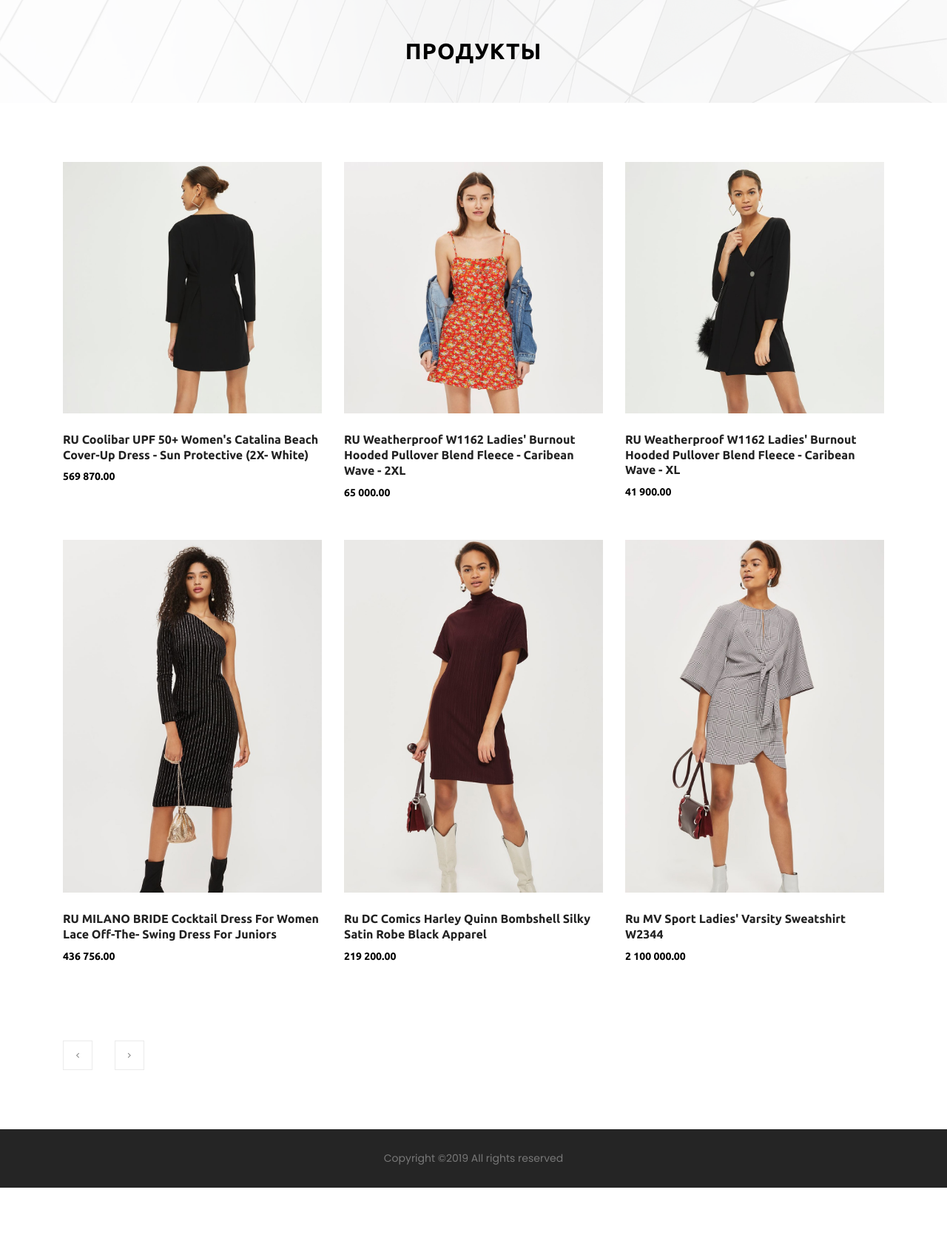
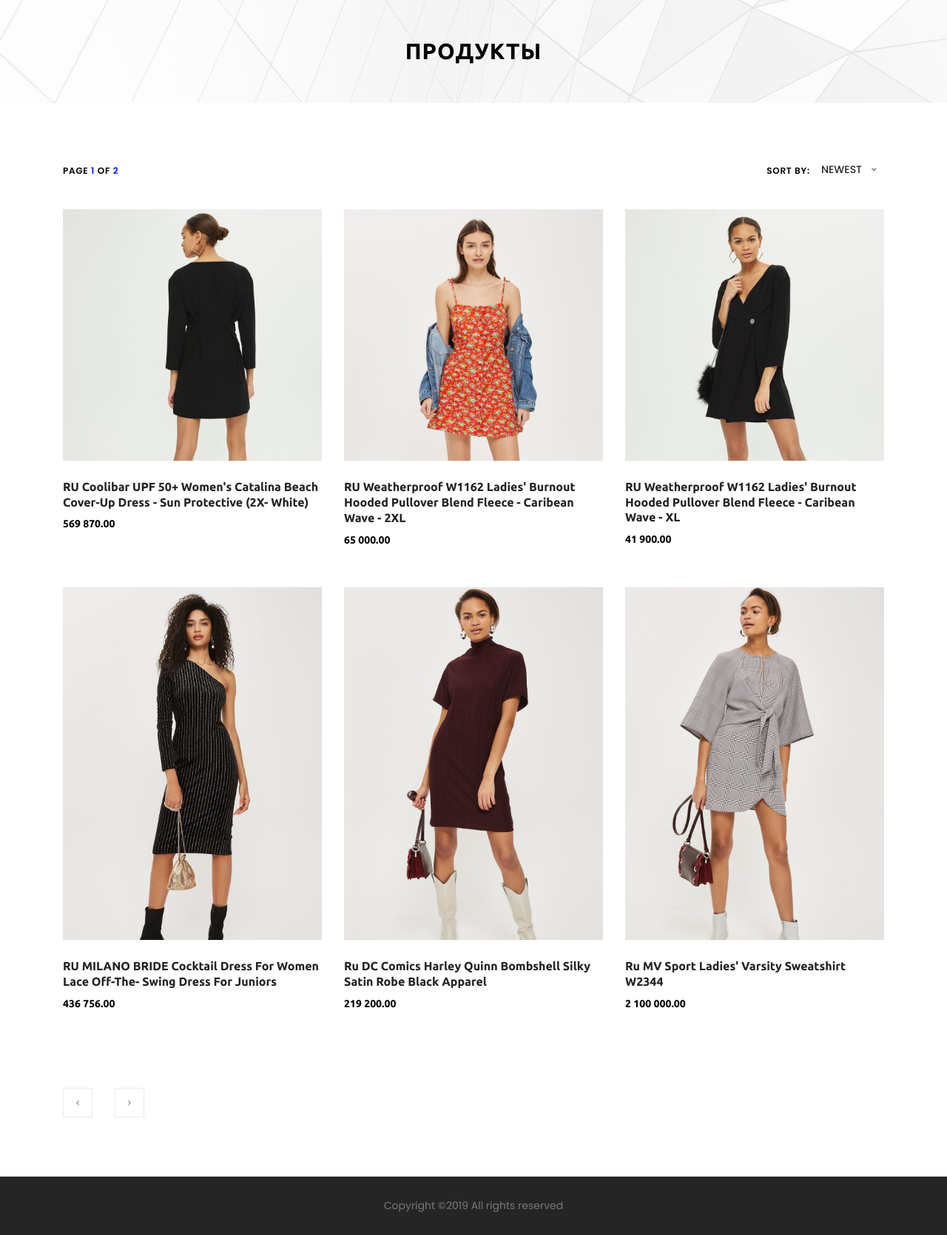
Before and after one commit to OzodAmin/mag, a PHP site: page /products.php?lang=ru in a window 1280 px wide. Shown: the part 86-1756 px from the top of the page at 74% size. Before the commit the page ends 1692 px from the top, so only its background shows below. Run offline with PHP 8.4, Linux system fonts and the light colour scheme; data comes from the database, SQL or seed files in the repository.

Commit message:
secondDD

```diff
--- a/includes/header.php
+++ b/includes/header.php
@@ -9,7 +9,7 @@ if(isset($_SESSION['lang']) && !empty($_SESSION['lang']))
     $lang = $_SESSION['lang'];
 
 include "language/".$lang.".php";
-require_once "config.php";
+require_once "params/config.php";
 ?>
 <!DOCTYPE html>
 <html lang="<?= $lang; ?>">
@@ -59,7 +59,7 @@ require_once "config.php";
                                         $sql ="SELECT id, name_".$lang." FROM categories";
                                         $query=mysqli_query($db,$sql);
                                         while($row=mysqli_fetch_array($query)){
-                                            printf("<li><a href='category.php?id=%s'>%s</a></li>", $row[0], $row[1]);
+                                            printf("<li><a href='products.php?cat=%s'>%s</a></li>", $row[0], $row[1]);
                                         }
                                     ?>
                                 </ul>
--- a/products.php
+++ b/products.php
@@ -1,11 +1,48 @@
-<?php include 'includes/header.php';?>
+<?php
+include 'includes/header.php';
+
+$pageno = 1;
+$url = '?';
+$sort = 'p.id DESC';
+$option = ['Newest'=>'p.id DESC','Price: $$ - $'=>'p.price DESC','Price: $ - $$'=>'p.price ASC'];
+$catId = '';
+$title = _ALLPRO;
+
+if (isset($_GET['pageno']))
+	$pageno = $_GET['pageno'];
+
+if (isset($_POST['sort']) ){
+	$sort = $_POST['sort'];
+	$url .= 'sort='.$sort.'&';
+}
+elseif (isset($_GET['sort'])) {
+	$sort = $_GET['sort'];
+	$url .= 'sort='.$sort.'&';
+}
+
+$no_of_records_per_page = 6;
+$offset = ($pageno-1) * $no_of_records_per_page;
+
+if (isset($_GET['cat'])){
+	$url .= 'cat='.$_GET['cat'].'&';
+	$catId = ' AND p.category_id='.$_GET['cat'];
+	$sqlCatName = "SELECT name_$lang FROM categories WHERE id=".$_GET['cat'];
+	$result = mysqli_query($db,$sqlCatName);
+	$title = mysqli_fetch_array($result)[0];
+}
+
+$total_pages_sql = "SELECT COUNT(*) FROM products p WHERE p.active=1".$catId;
+$result = mysqli_query($db,$total_pages_sql);
+$total_rows = mysqli_fetch_array($result)[0];
+$total_pages = ceil($total_rows / $no_of_records_per_page);
+?>
 	<!-- ##### Breadcumb Area Start ##### -->
     <div class="breadcumb_area bg-img" style="background-image: url(img/bg-img/breadcumb.jpg);">
         <div class="container h-100">
             <div class="row h-100 align-items-center">
                 <div class="col-12">
                     <div class="page-title text-center">
-                        <h2><?= _ALLPRO; ?></h2>
+                        <h2><?= $title; ?></h2>
                     </div>
                 </div>
             </div>
@@ -19,22 +56,37 @@
             <div class="row">
                 <div class="col-12 col-md-12 col-lg-12">
                     <div class="shop_grid_product_area">
+                    	<div class="row">
+                            <div class="col-12">
+                                <div class="product-topbar d-flex align-items-center justify-content-between">
+                                    <!-- Total Products -->
+                                    <div class="total-products">
+                                        <p>Page <span><?= $pageno; ?></span> of <span><?= $total_pages; ?></span></p>
+                                    </div>
+                                    <!-- Sorting -->
+                                    <div class="product-sorting d-flex">
+                                        <p>Sort by:</p>
+                                        <form action="<?= $url; ?>" method="post">
+                                            <select name="sort" id="sortByselect" onchange="this.form.submit()">
+                                           <?php
+                                           foreach ($option as $key => $value) {
+                                           	$selected = '';
+                                           	if ($sort === $value)
+                                           		$selected = 'selected';
+
+                                           	echo '<option value="'.$value.'" '.$selected.'>'.$key.'</option>';
+                                           }
+
+                                           ?>
+                                            </select>
+                                        </form>
+                                    </div>
+                                </div>
+                            </div>
+                        </div>
                         <div class="row">
                         	<?php
-                        		if (isset($_GET['pageno']))
-						            $pageno = $_GET['pageno'];
-						        else
-						            $pageno = 1;
-
-						        $no_of_records_per_page = 6;
-						        $offset = ($pageno-1) * $no_of_records_per_page;
-
-						        $total_pages_sql = "SELECT COUNT(*) FROM products WHERE active=1";
-						        $result = mysqli_query($db,$total_pages_sql);
-						        $total_rows = mysqli_fetch_array($result)[0];
-						        $total_pages = ceil($total_rows / $no_of_records_per_page);
-
-	                            $sql ="SELECT p.name_".$lang.", p.price, c.name_".$lang.", p.image, p.id FROM products p LEFT JOIN categories c ON p.category_id=c.id WHERE p.active=1 ORDER BY p.id DESC LIMIT $offset, $no_of_records_per_page";
+	                            $sql ="SELECT p.name_".$lang.", p.price, c.name_".$lang.", p.image, p.id FROM products p LEFT JOIN categories c ON p.category_id=c.id WHERE p.active=1".$catId." ORDER BY ".$sort." LIMIT $offset, $no_of_records_per_page";
 	                            $query=mysqli_query($db,$sql);
 	                            $totalData=mysqli_num_rows($query);
 	                            while($row=mysqli_fetch_array($query)){
@@ -63,8 +115,16 @@
                     <!-- Pagination -->
                     <nav aria-label="navigation">
                         <ul class="pagination mt-50 mb-40">
-                            <li class="page-item"><a class="page-link" href="<?php if($pageno <= 1){ echo '#'; } else { echo "?pageno=".($pageno - 1); } ?>"><i class="fa fa-angle-left"></i></a></li>
-                            <li class="page-item"><a class="page-link" href="<?php if($pageno >= $total_pages){ echo '#'; } else { echo "?pageno=".($pageno + 1); } ?>"><i class="fa fa-angle-right"></i></a></li>
+                            <li class="page-item">
+                            	<a class="page-link" href="<?= $pageno <= 1?'#':$url."pageno=".($pageno - 1) ?>">
+                            		<i class="fa fa-angle-left"></i>
+                            	</a>
+                            </li>
+                            <li class="page-item">
+                            	<a class="page-link" href="<?= $pageno >= $total_pages? '#':$url."pageno=".($pageno + 1) ?>">
+                            		<i class="fa fa-angle-right"></i>
+                            	</a>
+                            </li>
                         </ul>
                     </nav>
                 </div>
```
Also changed, not shown: product.php (added, +46 -0 lines).
